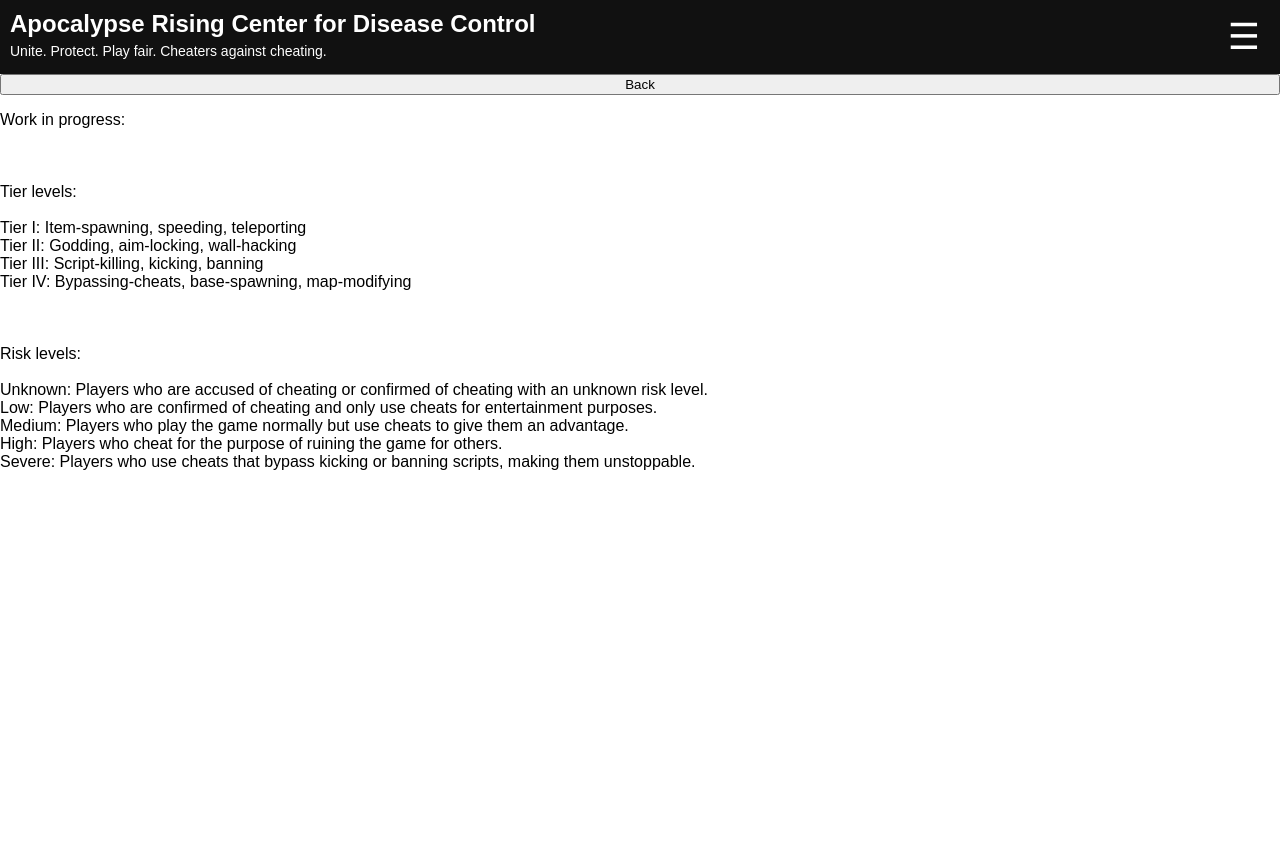
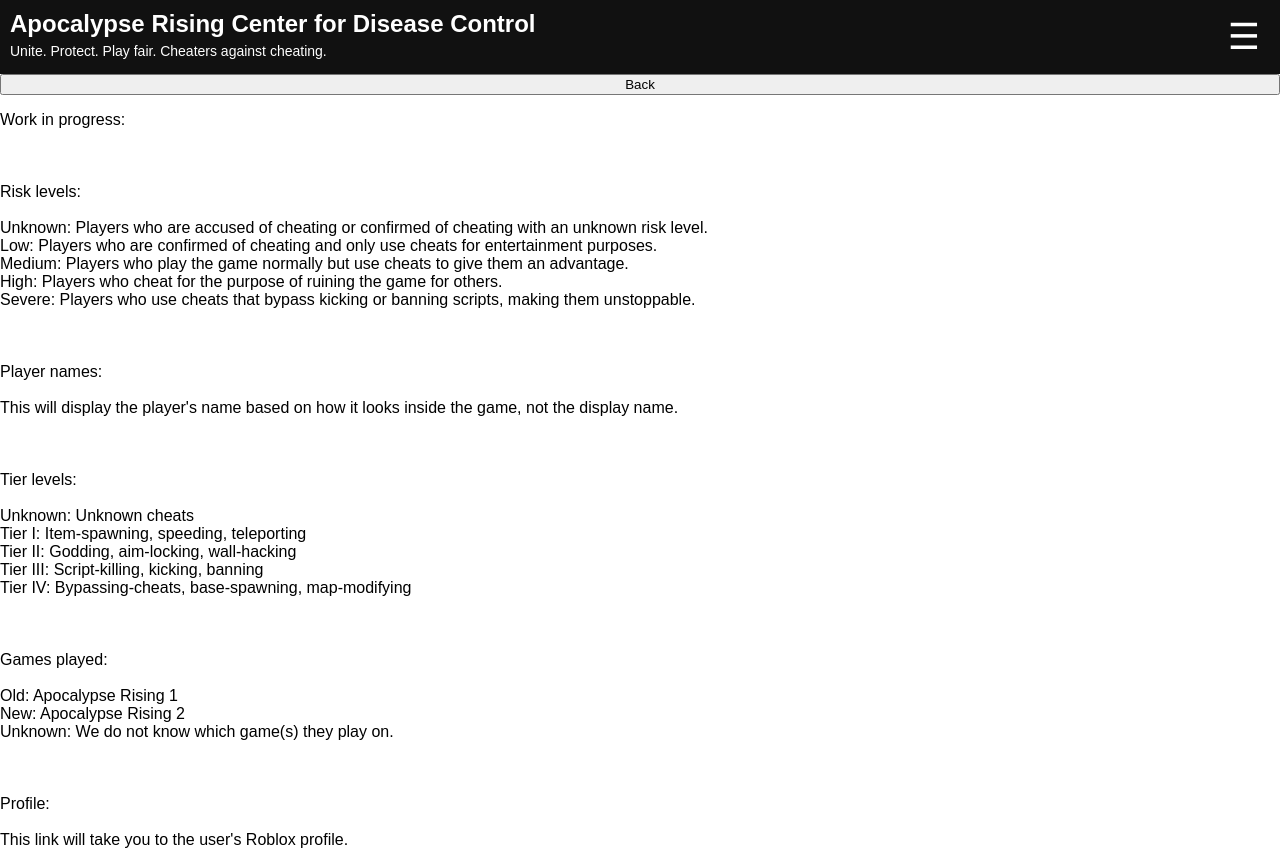
Before and after one commit to arcdc/ARCDC, a plain HTML site: page notes.html in a window 1280 px wide. Before the commit the page ends 800 px from the top, so only its background shows below. Drawn offline with Linux system fonts and the light colour scheme.

Commit message:
Update notes.html

```diff
--- a/notes.html
+++ b/notes.html
@@ -30,8 +30,25 @@
     <br>
     <br>
     <br>
+    Risk levels:<br>
+    <br>
+    Unknown: Players who are accused of cheating or confirmed of cheating with an unknown risk level.<br>
+    Low: Players who are confirmed of cheating and only use cheats for entertainment purposes.<br>
+    Medium: Players who play the game normally but use cheats to give them an advantage.<br>
+    High: Players who cheat for the purpose of ruining the game for others.<br>
+    Severe: Players who use cheats that bypass kicking or banning scripts, making them unstoppable.<br>
+    <br>
+    <br>
+    <br>
+    Player names:<br>
+    <br>
+    This will display the player's name based on how it looks inside the game, not the display name.<br>
+    <br>
+    <br>
+    <br>
     Tier levels:<br>
     <br>
+    Unknown: Unknown cheats<br>
     Tier I: Item-spawning, speeding, teleporting<br>
     Tier II: Godding, aim-locking, wall-hacking<br>
     Tier III: Script-killing, kicking, banning<br>
@@ -39,14 +56,18 @@
     <br>
     <br>
     <br>
-    Risk levels:<br>
+    Games played:<br>
     <br>
-    Unknown: Players who are accused of cheating or confirmed of cheating with an unknown risk level.<br>
-    Low: Players who are confirmed of cheating and only use cheats for entertainment purposes.<br>
-    Medium: Players who play the game normally but use cheats to give them an advantage.<br>
-    High: Players who cheat for the purpose of ruining the game for others.<br>
-    Severe: Players who use cheats that bypass kicking or banning scripts, making them unstoppable.
-</p>
+    Old: Apocalypse Rising 1<br>
+    New: Apocalypse Rising 2<br>
+    Unknown: We do not know which game(s) they play on.<br>
+    <br>
+    <br>
+    <br>
+    Profile:<br>
+    <br>
+    This link will take you to the user's Roblox profile.<br>
+  </p>
   <script src="notes.js"></script>
 </body>
 </html>
```
